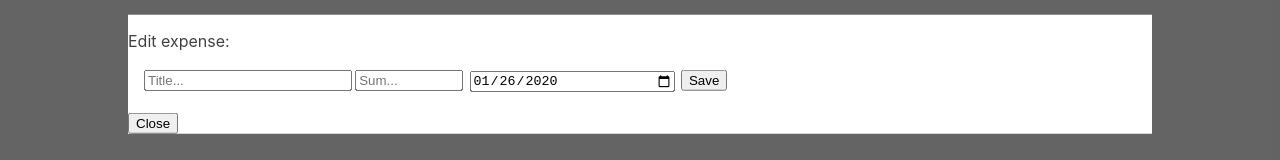
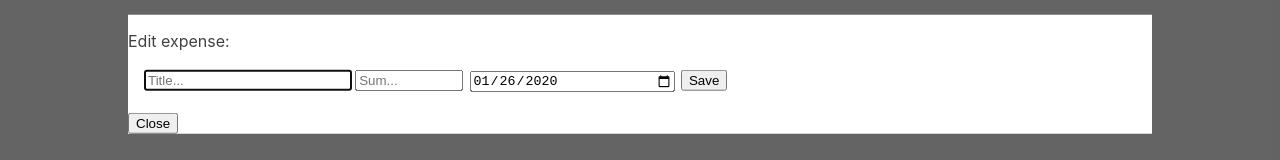
Before and after one commit to ziniewiczp/finance-organizer, a React (Create React App) app in the folder client/: page / in a window 1280 px wide. Both pictures are taken after a click on the button "Add new expense". Shown: the part 326-486 px from the top of the page. Built offline with nearby package versions, Linux system fonts and the light colour scheme; no server answers.

Commit message:
Automatically set focus on the first field in the modal.

```diff
--- a/client/src/components/AddEditExpenseModal.js
+++ b/client/src/components/AddEditExpenseModal.js
@@ -29,6 +29,8 @@ const AddEditExpenseModal = ({ show, expense, handleClose, handleSave }) => {
     }
 
     const handleShowChange = () => {
+        document.getElementById("newTitleInputField").focus();
+
         if(expense) {
             setNewTitle(expense.title);
             setNewSum(expense.sum);
@@ -44,6 +46,7 @@ const AddEditExpenseModal = ({ show, expense, handleClose, handleSave }) => {
                 <p>Edit expense:</p>
                 <form onSubmit={handleSubmit} style={{ margin: "1rem" }}>
                     <input
+                        id="newTitleInputField"
                         placeholder="Title..."
                         value={newTitle}
                         onChange={handleNewTitleChange}
```
